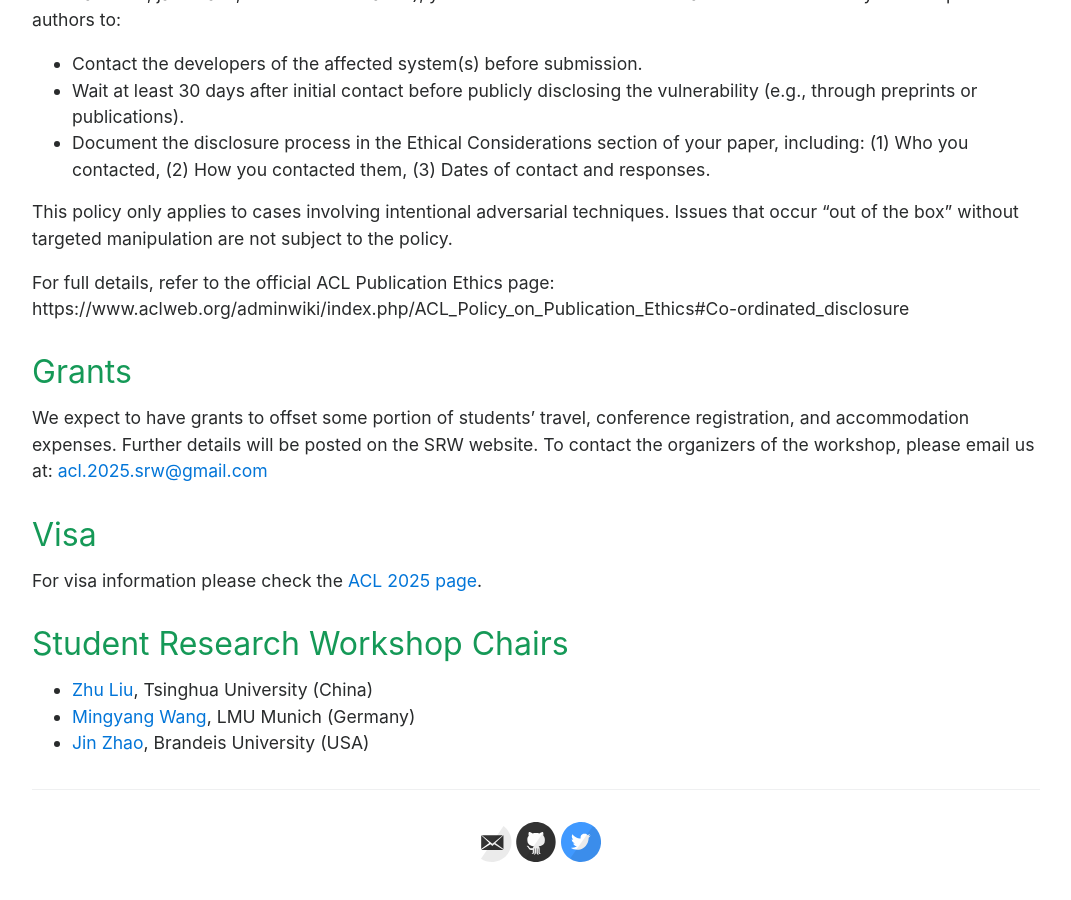
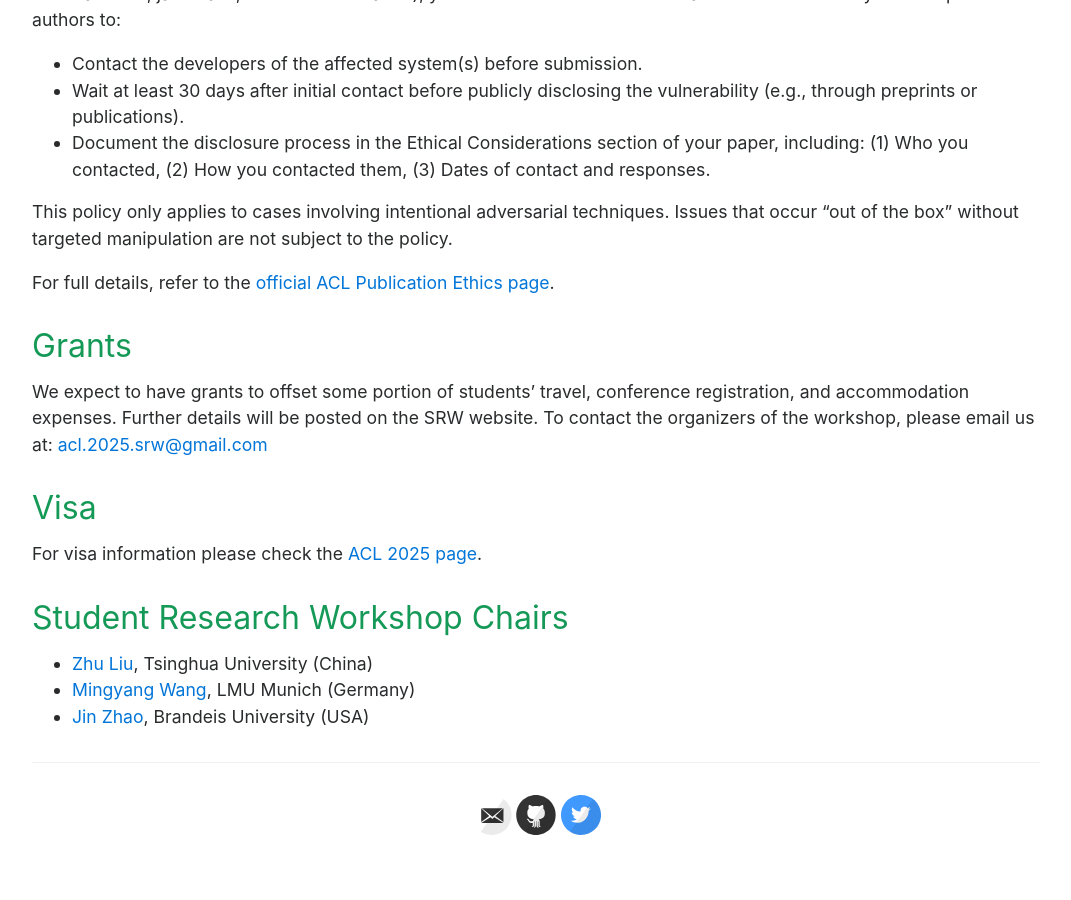
Before and after one commit to acl2025-srw/acl2025-srw.github.io, a Jekyll site: the page built from cfp.md, in a window 1280 px wide and 900 px high, scrolled down 4198 px. Shown: the whole window, without its empty margins (104-1175 px from the left). Built offline with Jekyll 4.4.1, drawn with Linux system fonts in a browser that asks for light colours; after the commit the page ends 5071 px from its top, so only the background shows below that.

Commit message:
disclosure policy

```diff
--- a/cfp.md
+++ b/cfp.md
@@ -128,8 +128,7 @@ If your paper describes methods for eliciting harmful or unintended behavior fro
 
 This policy only applies to cases involving intentional adversarial techniques. Issues that occur "out of the box" without targeted manipulation are not subject to the policy.
 
-For full details, refer to the official ACL Publication Ethics page:
-https://www.aclweb.org/adminwiki/index.php/ACL_Policy_on_Publication_Ethics#Co-ordinated_disclosure
+For full details, refer to the [official ACL Publication Ethics page](https://www.aclweb.org/adminwiki/index.php/ACL_Policy_on_Publication_Ethics#Co-ordinated_disclosure).
 
 ## Grants
 
```
